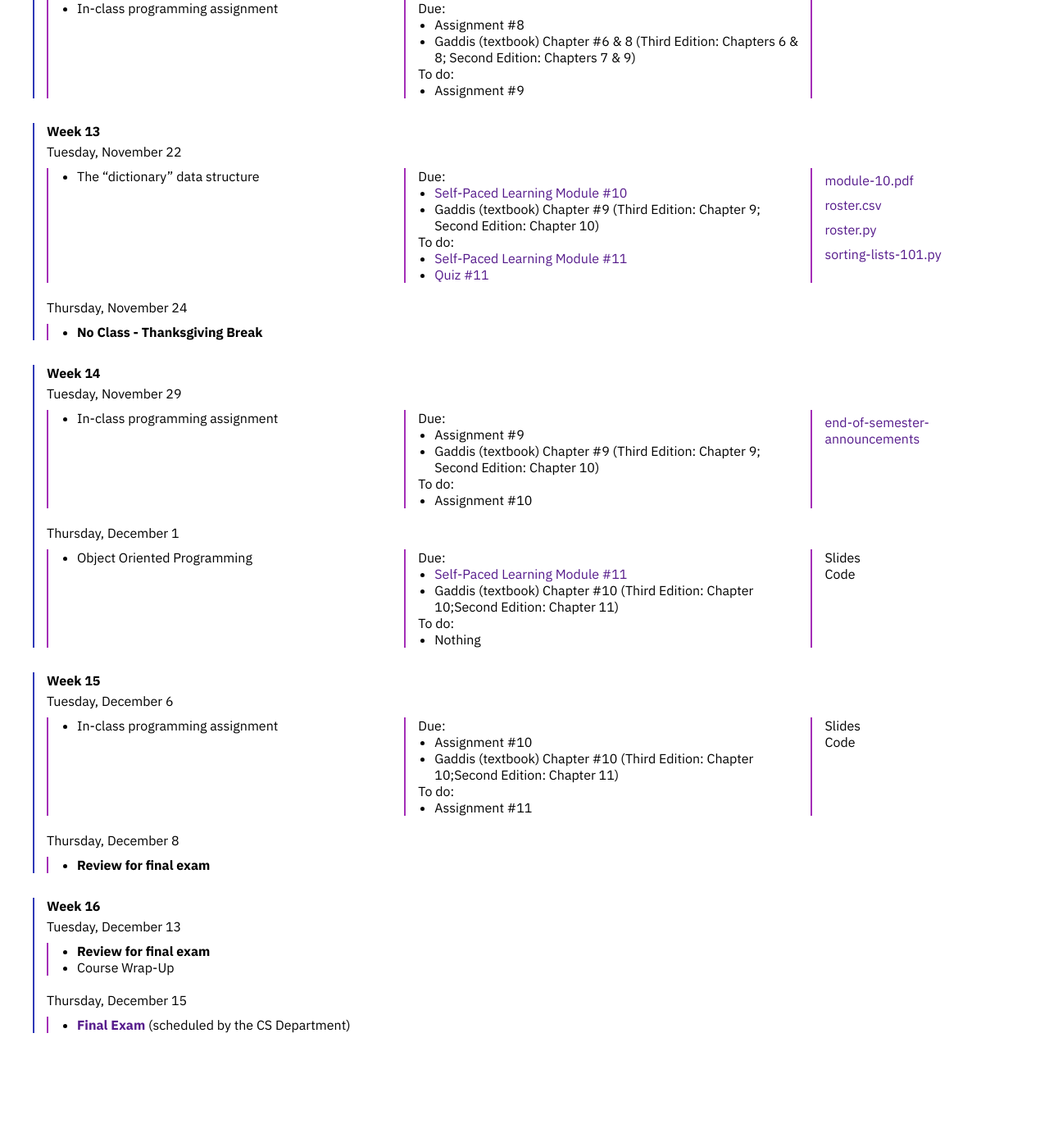
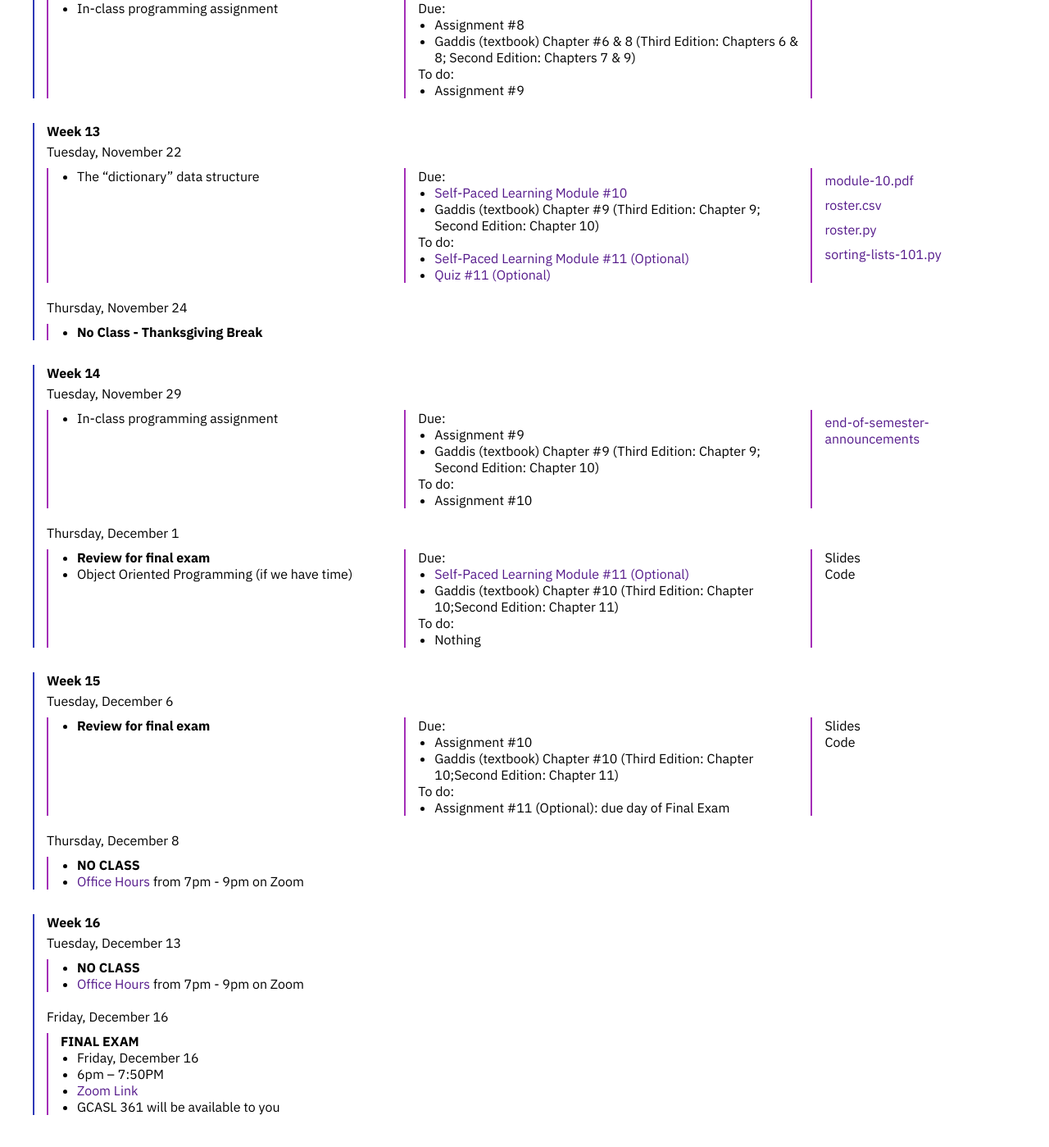
Before and after one commit to emilydidthis/-CSCI-UA.0002-Fall22, a Jekyll site: the page built from schedule.markdown, in a window 1280 px wide and 1400 px high, scrolled down 4420 px. Shown: the whole window at 82% size. Built offline with Jekyll 4.4.1, drawn with Linux system fonts in a browser that asks for light colours; before the commit the page ends 5720 px from its top, so only the background shows below that.

Commit message:
schedule update

```diff
--- a/schedule.markdown
+++ b/schedule.markdown
@@ -661,8 +661,8 @@ Due:
 (Third Edition: Chapter 9; Second Edition: Chapter 10)
 
 To do:
-- [Self-Paced Learning Module #11](https://cs.nyu.edu/elearning/CSCI_UA_0002/module11.php)
-- [Quiz #11](https://brightspace.nyu.edu/d2l/home/223178)
+- [Self-Paced Learning Module #11 (Optional)](https://cs.nyu.edu/elearning/CSCI_UA_0002/module11.php)
+- [Quiz #11 (Optional)](https://brightspace.nyu.edu/d2l/home/223178)
 </div>
 <div class="week-column materials" markdown="1">
 
@@ -717,13 +717,14 @@ Thursday, December 1
 <div class="week-column topics" markdown="1">
 
 ### Topics
-- Object Oriented Programming
+- **Review for final exam**
+- Object Oriented Programming (if we have time)
 </div>
 <div class="week-column assigned" markdown="1">
 
 ### Assigned
 Due:
-- [Self-Paced Learning Module #11](https://cs.nyu.edu/elearning/CSCI_UA_0002/module11.php)
+- [Self-Paced Learning Module #11 (Optional)](https://cs.nyu.edu/elearning/CSCI_UA_0002/module11.php)
 - Gaddis (textbook) Chapter #10
 (Third Edition: Chapter 10;Second Edition: Chapter 11)
 
@@ -745,7 +746,7 @@ Tuesday, December 6
 <div class="week-column topics" markdown="1">
 
 ### Topics
-- In-class programming assignment
+- **Review for final exam**
 </div>
 <div class="week-column assigned" markdown="1">
 
@@ -756,7 +757,7 @@ Due:
 (Third Edition: Chapter 10;Second Edition: Chapter 11)
 
 To do:
-- Assignment #11
+- Assignment #11 (Optional): due day of Final Exam
 </div>
 <div class="week-column materials" markdown="1">
 
@@ -772,7 +773,8 @@ Thursday, December 8
 <div class="week-column topics" markdown="1">
 
 ### Topics
-- **Review for final exam**
+- **NO CLASS**
+- [Office Hours](https://calendar.google.com/calendar/u/0/selfsched?sstoken=UUpJYlQwSjBaTTlufGRlZmF1bHR8OTk0MWM2MDQ2YzZkMjZhMjFhNzBmYjE2YTU1M2ZjM2I) from 7pm - 9pm on Zoom
 </div>
 
 </div>
@@ -784,18 +786,22 @@ Tuesday, December 13
 <div class="week-column topics" markdown="1">
 
 ### Topics
-- **Review for final exam**
-- Course Wrap-Up
+- **NO CLASS**
+- [Office Hours](https://calendar.google.com/calendar/u/0/selfsched?sstoken=UUpJYlQwSjBaTTlufGRlZmF1bHR8OTk0MWM2MDQ2YzZkMjZhMjFhNzBmYjE2YTU1M2ZjM2I) from 7pm - 9pm on Zoom
 </div>
 </div>
 <br>
 <!-- ------------------------------------------------ -->
-Thursday, December 15
+Friday, December 16
 <div class="week" markdown="1">
 <div class="week-column topics" markdown="1">
 
 ### Topics
-- [**Final Exam**](https://cs.nyu.edu/dynamic/courses/exams/?semester=fall_2022) (scheduled by the CS Department)
+**FINAL EXAM**
+- Friday, December 16
+- 6pm – 7:50PM
+- [Zoom Link](https://nyu.zoom.us/my/emilyzhao)
+- GCASL 361 will be available to you
 </div>
 
 </div>
```
